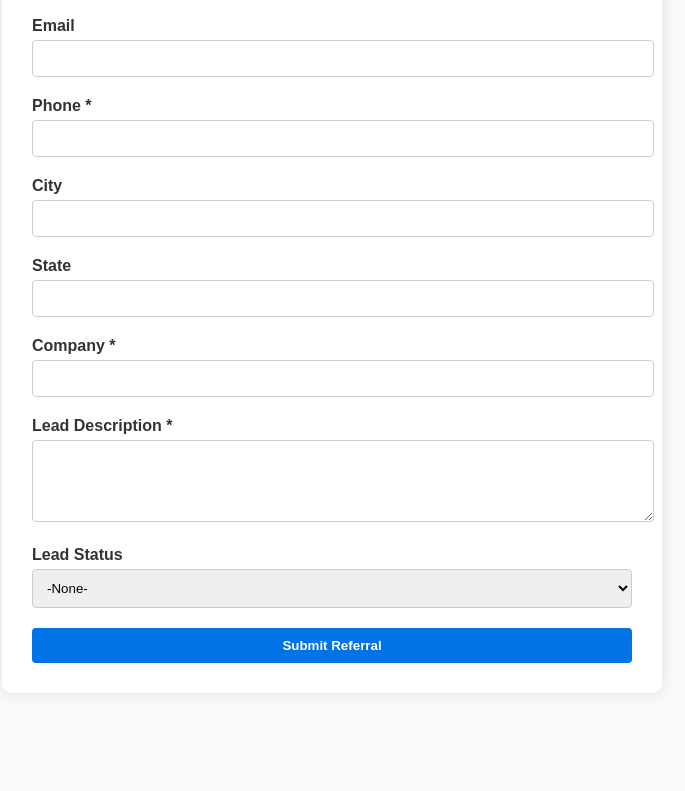
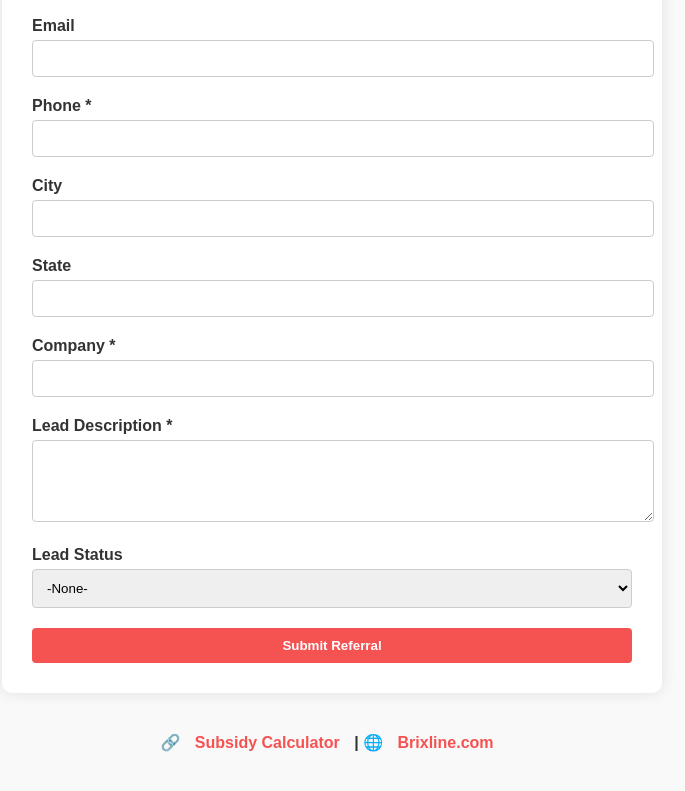
Before and after one commit to PrajBL/brix, a plain HTML site: page index.html in a window 1280 px wide. Shown: the part 321-1112 px from the top of the page, without its empty margins (308-993 px from the left). Before the commit the page ends 1082 px from the top, so only its background shows below. Drawn offline with Linux system fonts and the light colour scheme.

Commit message:
Update index.html

```diff
--- a/index.html
+++ b/index.html
@@ -13,7 +13,7 @@
     }
     h1 {
       text-align: center;
-      color: #0073e6;
+      color: #F55252;
     }
     form {
       background: #fff;
@@ -36,7 +36,7 @@
       border-radius: 4px;
     }
     input[type="submit"] {
-      background: #0073e6;
+      background: #F55252;
       color: #fff;
       font-weight: bold;
       cursor: pointer;
@@ -44,7 +44,17 @@
       margin-top: 20px;
     }
     input[type="submit"]:hover {
-      background: #005bb5;
+      background: #d84141;
+    }
+    .external-links {
+      text-align: center;
+      margin-top: 40px;
+      font-weight: bold;
+    }
+    .external-links a {
+      color: #F55252;
+      text-decoration: none;
+      margin: 0 10px;
     }
   </style>
 </head>
@@ -102,6 +112,11 @@
 
   </form>
 
+  <div class="external-links">
+    🔗 <a href="https://subsidy.brixline.com/" target="_blank">Subsidy Calculator</a> |
+    🌐 <a href="https://brixline.com" target="_blank">Brixline.com</a>
+  </div>
+
   <script>
     function checkMandatory() {
       var requiredFields = ['First_Name', 'Last_Name', 'Phone', 'Company', 'Description'];
@@ -112,3 +127,10 @@
           field.focus();
           return false;
         }
+      }
+      return true;
+    }
+  </script>
+
+</body>
+</html>
```
